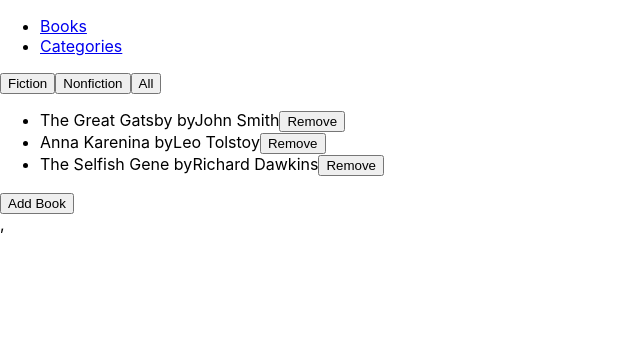
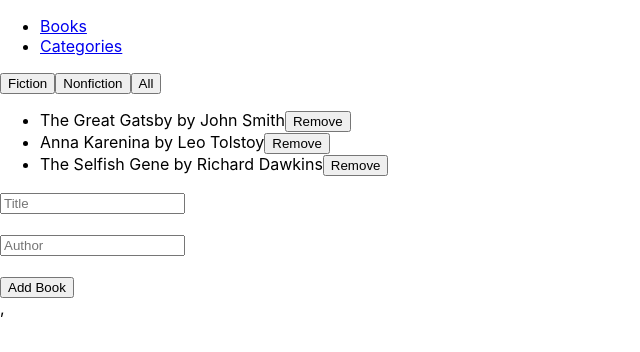
Before and after one commit to ezraermy/bookstore, a React (Create React App) app: page / in a window 1280 px wide. Shown: the top 352 px of the page, without its empty margins (0-640 px from the left). Built offline with nearby package versions, Linux system fonts and the light colour scheme.

Commit message:
Add local state to the title and author

```diff
--- a/src/components/Books.js
+++ b/src/components/Books.js
@@ -6,6 +6,8 @@ const Books = () => {
   const books = useSelector((state) => state.books.books);
   const dispatch = useDispatch();
 
+  const [title, setTitle] = useState('');
+  const [author, setAuthor] = useState('');
   const categories = ['Fiction', 'Nonfiction'];
 
   const [selectedCategory, setSelectedCategory] = useState(null);
@@ -13,12 +15,15 @@ const Books = () => {
   const handleAddBook = () => {
     const newBook = {
       itemId: Math.floor(Math.random() * 100),
-      title: 'New Book',
-      author: 'John Doe',
+      title,
+      author,
       category: selectedCategory || categories[0],
     };
 
     dispatch(addBook(newBook));
+
+    setTitle('');
+    setAuthor('');
   };
 
   const handleRemoveBook = (itemId) => {
@@ -45,6 +50,7 @@ const Books = () => {
             {book.title}
             {' '}
             by
+            {' '}
             {book.author}
             <button type="button" onClick={() => handleRemoveBook(book.itemId)}>
               Remove
@@ -52,9 +58,27 @@ const Books = () => {
           </li>
         ))}
       </ul>
-      <button type="button" onClick={handleAddBook}>
-        Add Book
-      </button>
+      <div>
+        <input
+          type="text"
+          placeholder="Title"
+          value={title}
+          onChange={(e) => setTitle(e.target.value)}
+        />
+        <br />
+        <br />
+        <input
+          type="text"
+          placeholder="Author"
+          value={author}
+          onChange={(e) => setAuthor(e.target.value)}
+        />
+        <br />
+        <br />
+        <button type="button" onClick={handleAddBook}>
+          Add Book
+        </button>
+      </div>
     </div>
   );
 };
```
